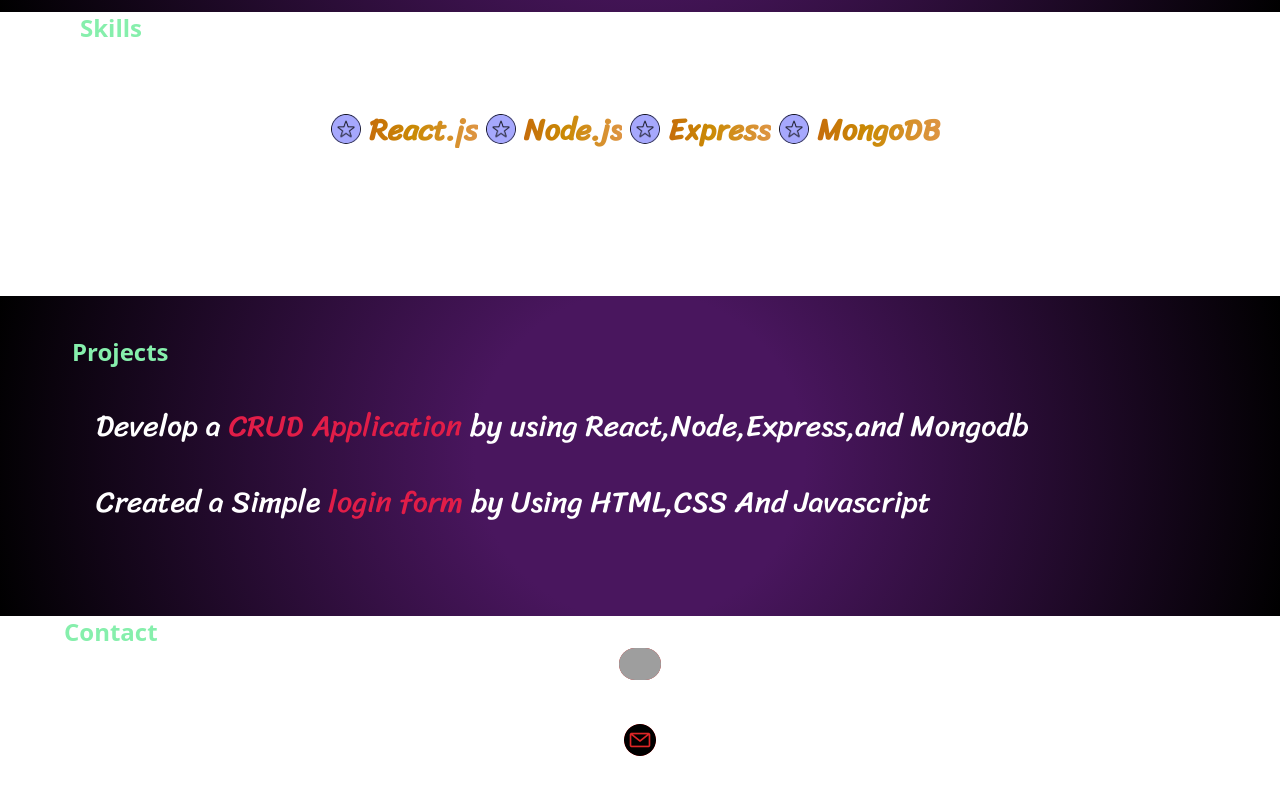
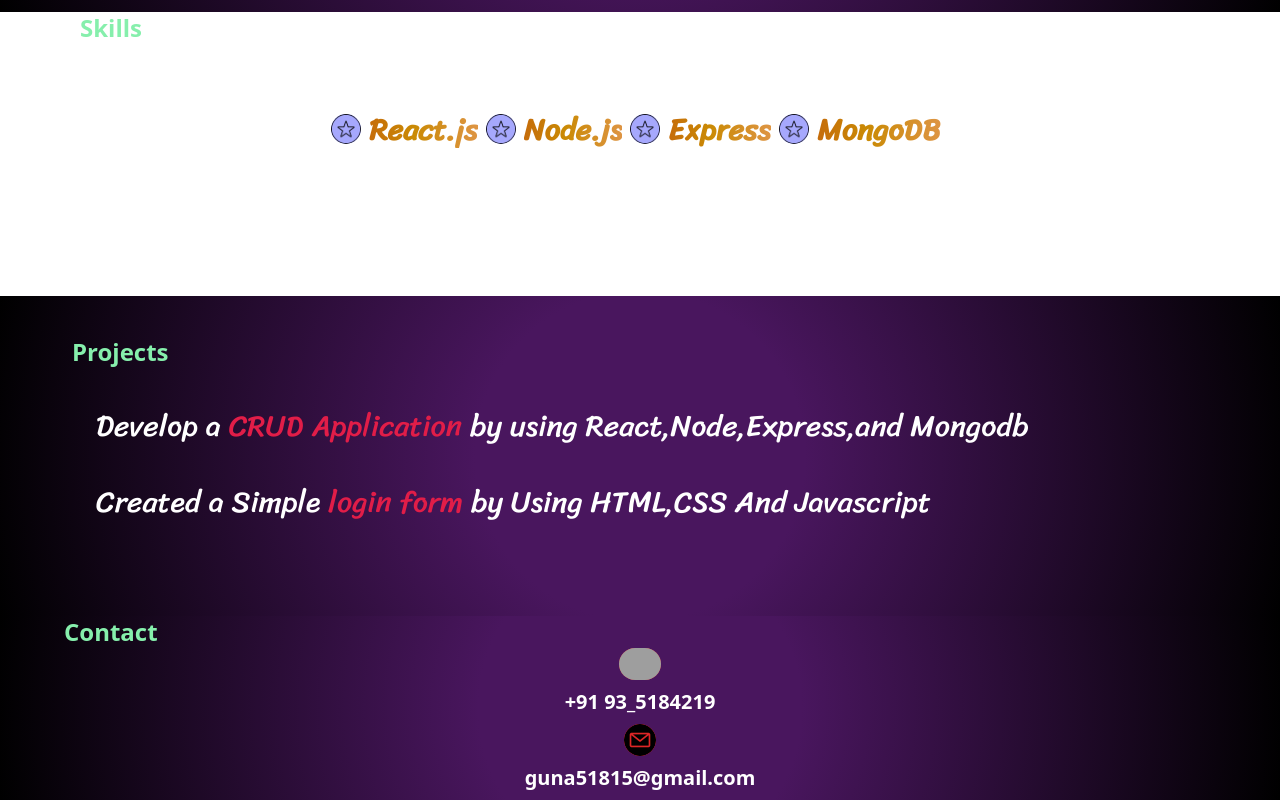
Before and after one commit to GUNA007180/GUNA-Portfolio, a React (Vite) app: page / in a window 1280 px wide. Shown: the part 892-1692 px from the top of the page. Built offline with nearby package versions, Linux system fonts and the light colour scheme; grey boxes are pictures that could not be loaded.

Commit message:
Update Contact.jsx

```diff
--- a/src/Contact.jsx
+++ b/src/Contact.jsx
@@ -5,7 +5,7 @@ import gmail from './picture/email.png'
 function Contact() {
     return (
        <section id='contact'>
-         <div className='bg-about h-3/6' >
+         <div class='bg-sec h-3/6' >
             <h1 className='text-2xl  text-green-300 pl-16 font-bold' >Contact</h1>
             <div className='place-items-center'>
 
```
